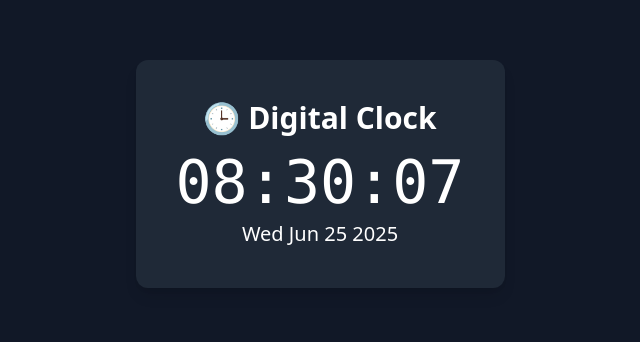
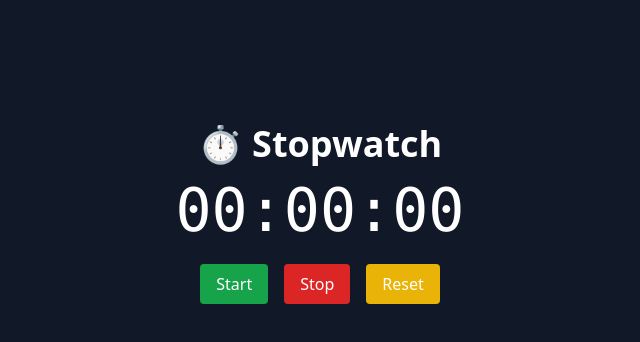
Before and after one commit to TsionTesfaye811/my-react-app, a React (Create React App) app: page / in a window 1280 px wide. Shown: the part 226-568 px from the top of the page, without its empty margins (320-960 px from the left). Built offline with nearby package versions, Linux system fonts and the light colour scheme.

Commit message:
Add Stopwatch App project

```diff
--- a/src/App.js
+++ b/src/App.js
@@ -1,13 +1,11 @@
 import React from 'react';
-// import TodoListApp from './components/todo-list-app/App';
-// import ColorPickerApp from './components/color-picker-app/App';
-// import CardComponents from './components/card-components/App';
-import DigitalClockApp from './components/digital-clock-app/App';
+// import other components only if needed
+import StopwatchApp from './components/stopwatch-app/App';
 
 function App() {
   return (
-    <div>
-      <DigitalClockApp />
+    <div className="bg-gray-900 min-h-screen flex items-center justify-center">
+      <StopwatchApp />
     </div>
   );
 }
--- /dev/null
+++ b/src/components/stopwatch-app/App.js
@@ -0,0 +1,48 @@
+import React, { useState, useRef } from 'react';
+
+function StopwatchApp() {
+  const [time, setTime] = useState(0); // time in seconds
+  const [isRunning, setIsRunning] = useState(false);
+  const intervalRef = useRef(null);
+
+  const formatTime = (seconds) => {
+    const hrs = String(Math.floor(seconds / 3600)).padStart(2, '0');
+    const mins = String(Math.floor((seconds % 3600) / 60)).padStart(2, '0');
+    const secs = String(seconds % 60).padStart(2, '0');
+    return `${hrs}:${mins}:${secs}`;
+  };
+
+  const start = () => {
+    if (!isRunning) {
+      setIsRunning(true);
+      intervalRef.current = setInterval(() => {
+        setTime(prev => prev + 1);
+      }, 1000);
+    }
+  };
+
+  const stop = () => {
+    clearInterval(intervalRef.current);
+    setIsRunning(false);
+  };
+
+  const reset = () => {
+    clearInterval(intervalRef.current);
+    setTime(0);
+    setIsRunning(false);
+  };
+
+  return (
+    <div className="text-center mt-20 text-white">
+      <h1 className="text-4xl font-bold mb-4">⏱ Stopwatch</h1>
+      <div className="text-6xl font-mono mb-6">{formatTime(time)}</div>
+      <div className="space-x-4">
+        <button onClick={start} className="bg-green-600 px-4 py-2 rounded">Start</button>
+        <button onClick={stop} className="bg-red-600 px-4 py-2 rounded">Stop</button>
+        <button onClick={reset} className="bg-yellow-500 px-4 py-2 rounded">Reset</button>
+      </div>
+    </div>
+  );
+}
+
+export default StopwatchApp;
--- a/src/components/todo-list-app/App.js
+++ b/src/components/todo-list-app/App.js
@@ -1,60 +1,12 @@
-import React, { useState } from 'react';
+import React from 'react';
+import StopwatchApp from './components/stopwatch-app/App';
 
-function TodoListApp() {
-  const [tasks, setTasks] = useState([]);
-  const [newTask, setNewTask] = useState('');
-
-  const handleAddTask = () => {
-    if (newTask.trim() !== '') {
-      setTasks([...tasks, newTask]);
-      setNewTask('');
-    }
-  };
-
-  const handleDelete = (index) => {
-    const updatedTasks = [...tasks];
-    updatedTasks.splice(index, 1);
-    setTasks(updatedTasks);
-  };
-
+function App() {
   return (
-    <div className="min-h-screen bg-gradient-to-br from-blue-100 to-blue-300 flex flex-col items-center justify-center p-6">
-      <div className="bg-white rounded-xl shadow-lg p-6 w-full max-w-md">
-        <h1 className="text-2xl font-bold text-center mb-4">📝 To-Do List</h1>
-        <div className="flex gap-2 mb-4">
-          <input
-            type="text"
-            className="flex-1 border rounded-lg p-2 focus:outline-none"
-            value={newTask}
-            onChange={(e) => setNewTask(e.target.value)}
-            placeholder="Enter a task..."
-          />
-          <button
-            onClick={handleAddTask}
-            className="bg-blue-500 hover:bg-blue-600 text-white px-4 py-2 rounded-lg"
-          >
-            Add
-          </button>
-        </div>
-        <ul>
-          {tasks.map((task, index) => (
-            <li
-              key={index}
-              className="flex justify-between items-center border-b py-2"
-            >
-              <span>{task}</span>
-              <button
-                onClick={() => handleDelete(index)}
-                className="text-red-500 hover:text-red-700"
-              >
-                ❌
-              </button>
-            </li>
-          ))}
-        </ul>
-      </div>
+    <div>
+      <StopwatchApp />
     </div>
   );
 }
 
-export default TodoListApp;
+export default App;
```
